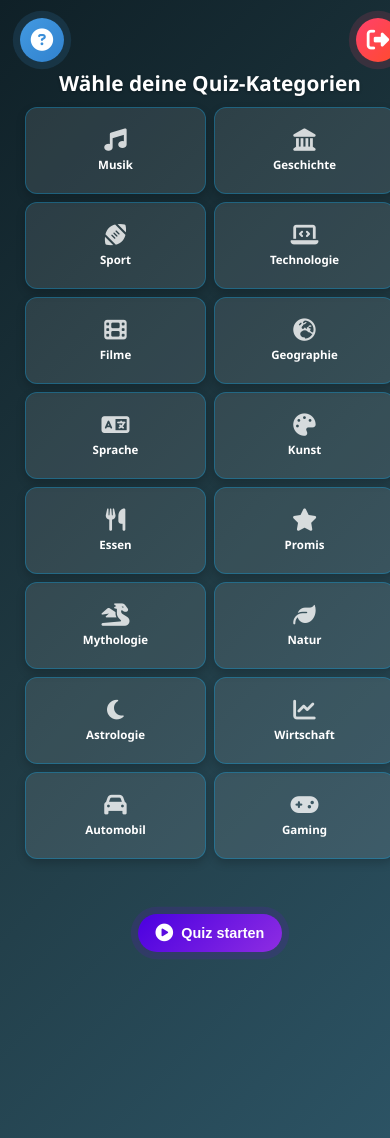
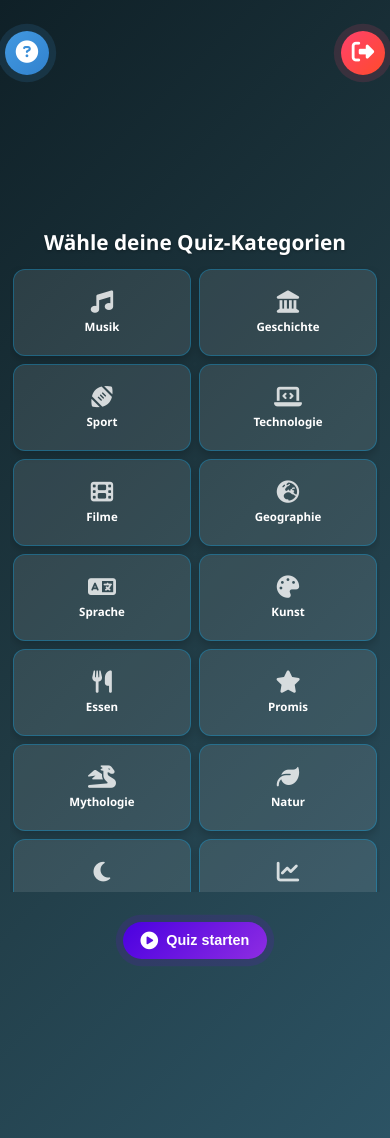
Before and after one commit to CodewithMax05/Quiz, a Flask app: page /homepage in a window 390 px wide. Run offline with Flask 3, Linux system fonts and the light colour scheme; the visitor is signed in with stand-in values (Sample User, id 1).

```diff
--- a/static/css/styles_homepage.css
+++ b/static/css/styles_homepage.css
@@ -12,12 +12,14 @@ html, body {
     color: #f0f4f8;
     display: flex;
     flex-direction: column;
+    overflow: hidden;
 }
 
 body {
     min-height: 100vh;
     display: flex;
     flex-direction: column;
+    overflow: hidden;
     position: relative;
 }
 
@@ -49,11 +51,12 @@ body::before {
     flex: 1;
     display: flex;
     flex-direction: column;
-    justify-content: center; /* Zentrierung hinzugefügt */
-    align-items: center; /* Zentrierung hinzugefügt */
+    justify-content: center;
+    align-items: center;
     padding: 20px;
     width: 100%;
     box-sizing: border-box;
+    overflow: hidden;
 }
 
 /* Header-Bar ausblenden */
@@ -64,15 +67,14 @@ body::before {
 .container {
     width: 100%;
     max-width: 900px;
-    margin: 0 auto;
-    padding: 60px 15px 40px;
+    padding: 60px 15px 30px; /* Mehr Platz unten für den Button */
+    text-align: center;
     display: flex;
     flex-direction: column;
-    flex: 1;
+    align-items: center;
+    justify-content: center;
     position: relative;
-    text-align: center; /* Zentrierung hinzugefügt */
-    align-items: center; /* Zentrierung hinzugefügt */
-    justify-content: center; /* Zentrierung hinzugefügt */
+    min-height: calc(100vh - 120px); /* Mindesthöhe für bessere Platzierung */
 }
 
 .headline {
@@ -91,7 +93,6 @@ body::before {
     flex-direction: column;
     align-items: center;
     position: relative;
-    flex: 1;
 }
 
 /* 4x4 GRID FÜR 16 KATEGORIEN */
@@ -99,11 +100,10 @@ body::before {
     display: grid;
     grid-template-columns: repeat(4, 1fr);
     gap: 12px;
-    margin-bottom: 30px;
+    margin-bottom: 30px; /* Mehr Abstand zum Button */
     width: 100%;
+    padding: 5px;
     box-sizing: border-box;
-    /* Zentrierung korrigiert */
-    justify-content: center;
 }
 
 /* Kategorie-Karten */
@@ -208,8 +208,7 @@ body::before {
     align-items: center;
     justify-content: center;
     gap: 10px;
-    margin-top: 30px;
-    margin-bottom: 10px;
+    margin-top: 20px;
     animation: pulse-purple 2s infinite;
     position: relative;
     z-index: 10;
@@ -438,11 +442,17 @@ body::before {
 
 @media (max-width: 1024px) {
     .container {
-        padding-bottom: 30px;
+        min-height: calc(100vh - 100px);
+        padding-bottom: 20px;
     }
 
     .category-grid {
         margin-bottom: 25px;
+    }
+
+    .start-button {
+        position: static;
+        opacity: 1 !important;
     }
 }
 
@@ -455,7 +465,7 @@ body::before {
 @media (max-width: 768px) {
     .container {
         padding-top: 50px;
-        padding-bottom: 25px;
+        padding-bottom: 15px;
     }
 
     .headline {
@@ -484,6 +494,15 @@ body::before {
     .category-grid {
         grid-template-columns: repeat(3, 1fr);
         gap: 10px;
+        max-height: 60vh;
+        overflow-y: auto;
+        -ms-overflow-style: none;
+        scrollbar-width: none;
+        padding: 3px;
+    }
+
+    .category-grid::-webkit-scrollbar {
+        display: none;
     }
 
     .category-card {
@@ -501,6 +520,7 @@ body::before {
     .start-button {
         padding: 10px 20px;
         font-size: 0.95rem;
+        margin-top: 15px;
     }
 
     .error-message, .info-message {
@@ -522,7 +542,7 @@ body::before {
 
     .container {
         padding-top: 45px;
-        padding-bottom: 20px;
+        padding-bottom: 10px;
     }
 
     .headline {
@@ -533,6 +553,8 @@ body::before {
     .category-grid {
         grid-template-columns: repeat(2, 1fr);
         gap: 8px;
+        max-height: 55vh;
+        margin-bottom: 15px;
     }
 
     .category-card {
```
Also changed, not shown: other parts of static/css/styles_homepage.css (+10 -28 lines).
